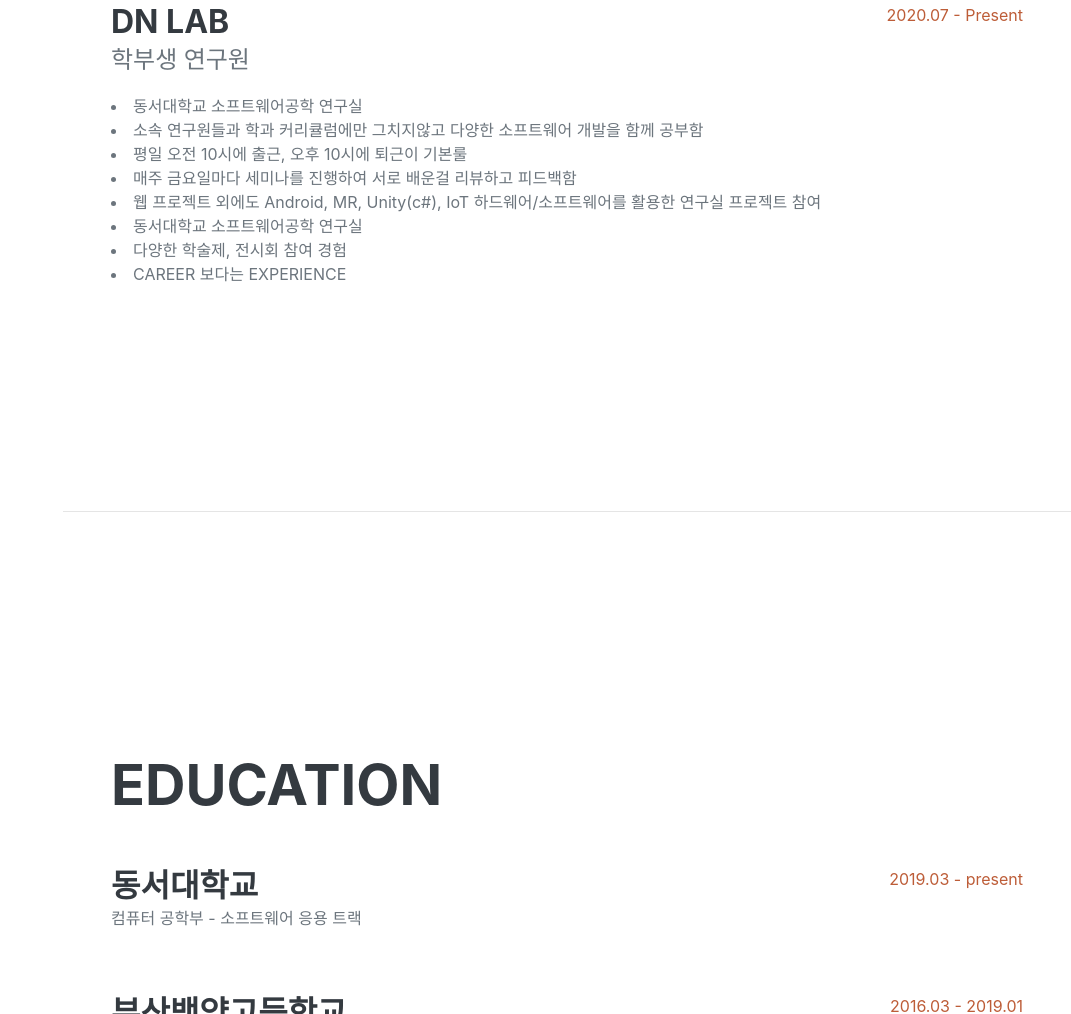
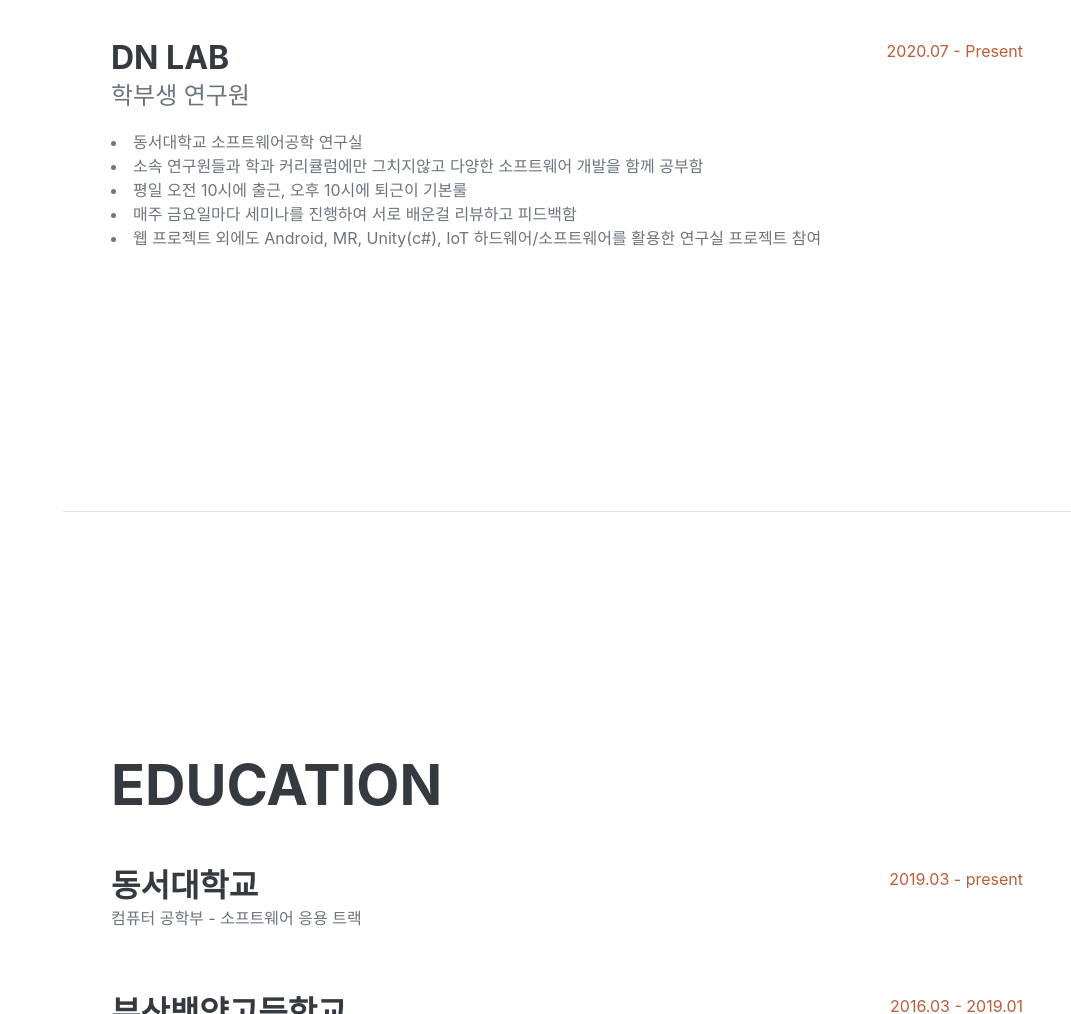
Before and after one commit to kimwono/portfolio, a plain HTML site: page index.html in a window 1280 px wide. Shown: the part 1090-2104 px from the top of the page, without its empty margins (209-1280 px from the left). Drawn offline with nearby package versions, Linux system fonts and the light colour scheme; a web font is replaced by a local one.

Commit message:
Update index.html

```diff
--- a/index.html
+++ b/index.html
@@ -69,9 +69,6 @@
                             <li style="list-style-type: disc;">평일 오전 10시에 출근, 오후 10시에 퇴근이 기본룰</li>
                             <li style="list-style-type: disc;">매주 금요일마다 세미나를 진행하여 서로 배운걸 리뷰하고 피드백함</li>
                             <li style="list-style-type: disc;">웹 프로젝트 외에도 Android, MR, Unity(c#), IoT 하드웨어/소프트웨어를 활용한 연구실 프로젝트 참여</li>
-                            <li style="list-style-type: disc;">동서대학교 소프트웨어공학 연구실</li>
-                            <li style="list-style-type: disc;">다양한 학술제, 전시회 참여 경험</li>
-                            <li style="list-style-type: disc;">CAREER 보다는 EXPERIENCE</li>
                         </div>
                         <div class="flex-shrink-0"><span class="text-primary">2020.07 - Present</span></div>
                     </div>
```
